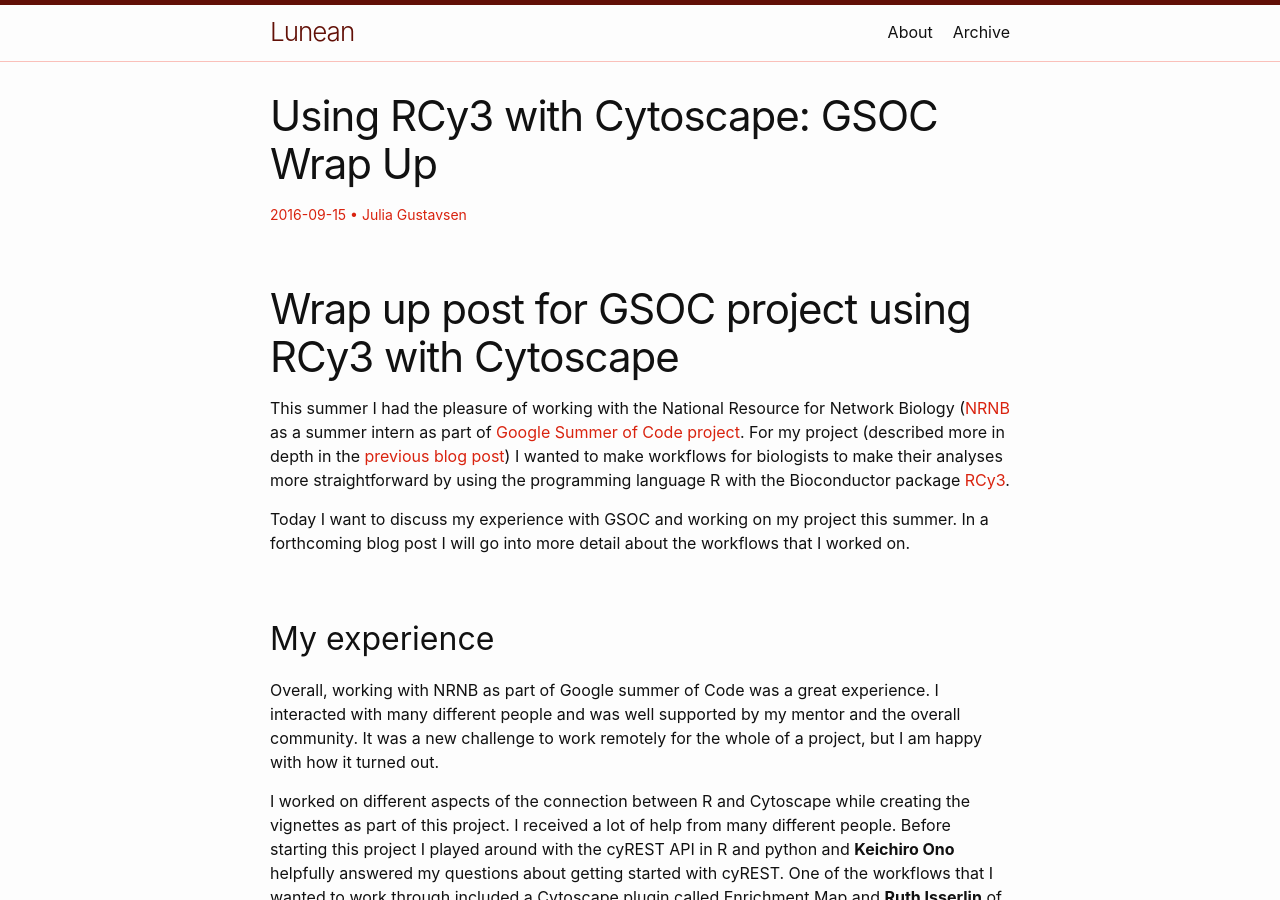
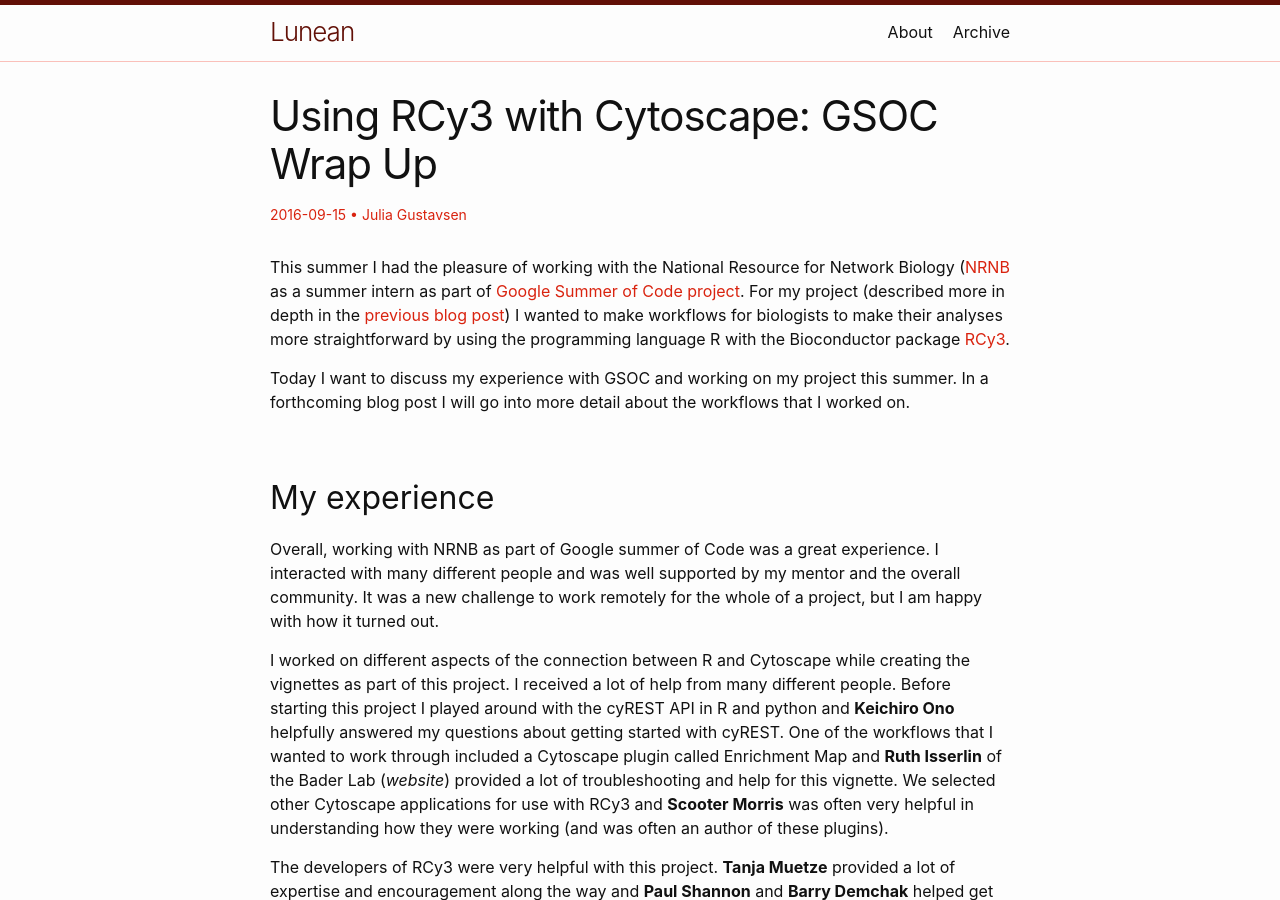
Before and after one commit to cannin/blog, a Jekyll site: the page built from _posts/2016-09-15-wrap-up-post.md, in a window 1280 px wide and 900 px high. Built offline with Jekyll 4.4.1, drawn with Linux system fonts in a browser that asks for light colours; our own code applies the rules of GitHub Pages for plain Markdown files.

Commit message:
Removed header on first line causing issues on excerpts

```diff
--- a/_posts/2016-09-15-wrap-up-post.md
+++ b/_posts/2016-09-15-wrap-up-post.md
@@ -7,8 +7,6 @@ categories:
   - r
 author: Julia Gustavsen
 ---
-
-# Wrap up post for GSOC project using RCy3 with Cytoscape
 
 This summer I had the pleasure of working with the National Resource for Network Biology ([NRNB](http://nrnb.org/index.html) as a summer intern as part of [Google Summer of Code project](https://summerofcode.withgoogle.com/projects/#6682250145955840). For my project (described more in depth in the [previous blog post]( http://blog.lunean.com/2016/08/05/extending-rcy3-vignettes-google-summer-of-code-project/)) I wanted to make workflows for biologists to make their analyses more straightforward by using the programming language R with the Bioconductor package [RCy3](https://bioconductor.org/packages/release/bioc/html/RCy3.html).
 
```
